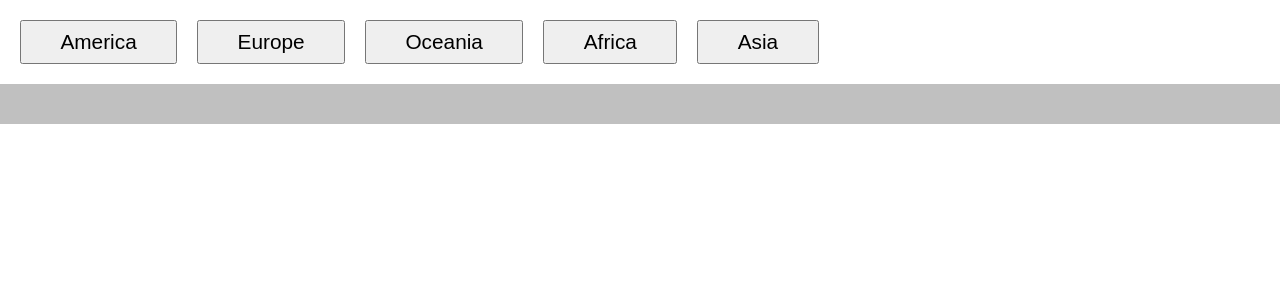
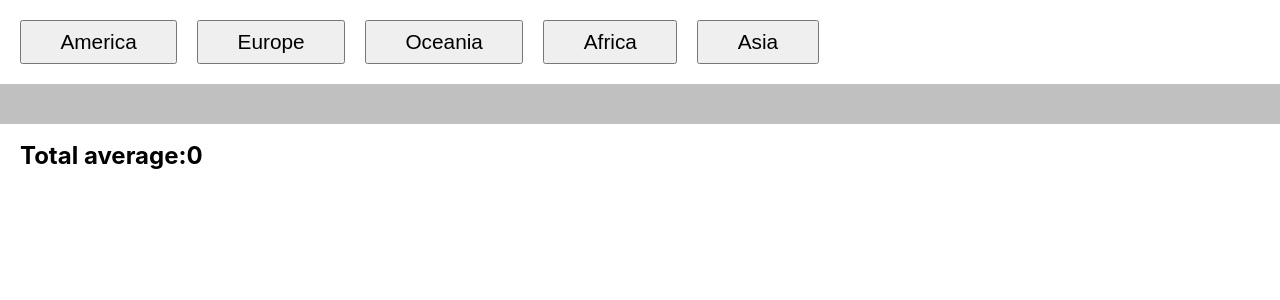
Before and after one commit to webmad0319/react-weather, a React (Create React App) app: page / in a window 1280 px wide. Shown: the top 300 px of the page. Built offline with nearby package versions, Linux system fonts and the light colour scheme.

Commit message:
miss gradient

```diff
--- a/package.json
+++ b/package.json
@@ -3,6 +3,7 @@
   "version": "0.1.0",
   "private": true,
   "dependencies": {
+    "chroma-js": "^2.0.3",
     "react": "^16.8.6",
     "react-dom": "^16.8.6",
     "react-scripts": "3.0.0"
--- a/src/App.css
+++ b/src/App.css
@@ -34,3 +34,9 @@ section {
 .cityWeather > i {
   margin: 20px 0;
 }
+
+.average {
+  font-size: 1.5rem;
+  font-weight: 700;
+  margin:20px;
+}
--- a/src/App.js
+++ b/src/App.js
@@ -1,4 +1,5 @@
 import React from 'react';
+import chroma from 'chroma-js';
 import cities from './cities.json'
 import City from './components/city/City'
 import "./weather-icons-master/css/weather-icons.css"
@@ -13,17 +14,28 @@ class App extends React.Component {
       "Africa",
       "Asia"
     ],
-    cities: []
+    cities: [],
+    average : 0,
+    temperature : []
   }
 
 
   showCities(continent) {
     let allThecities = [...cities];
-    let citiesContinent = allThecities.filter(city => city.continent === continent);
+    let citiesContinent = allThecities.filter(city => city.continent === continent).sort((a,b) => a.temperature - b.temperature);
+    let totalAverage = citiesContinent.reduce((a,b) => {
+        return a + b.temperature
+    }, 0) / citiesContinent.length;
+    let temperature = citiesContinent.map((city) => city.temperature);
+
+    let colorScale = chroma.scale(['rgb(0,0,255)', 'rgb(255,0,0)']).domain([temperature[0], temperature[temperature.length-1]]);
+    let color = colorScale(cities);
 
     this.setState({
       ...this.state,
-      cities: citiesContinent
+      cities: citiesContinent,
+      average: totalAverage,
+      temperature: temperature
     })
 
   }
@@ -56,6 +68,7 @@ class App extends React.Component {
         <section className="weatherSection">
           {showCieties}
         </section>
+        <h2 className="average">Total average:{this.state.average}</h2>
       </React.Fragment>
     )
   }
```
Also changed, not shown: 1 other file (tests, documents, lock files or other folders).
